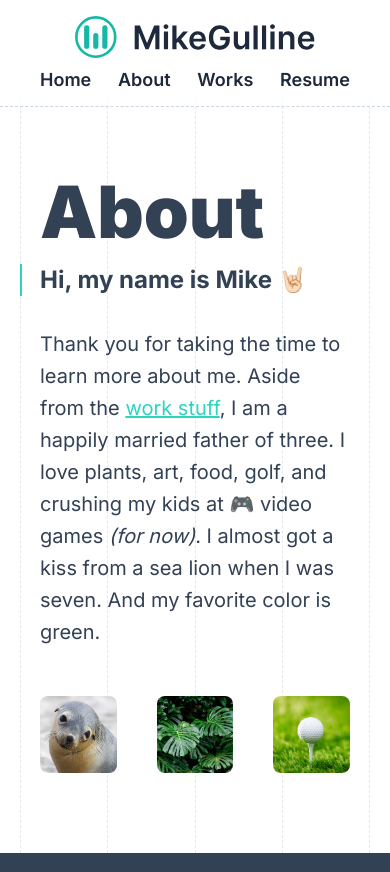
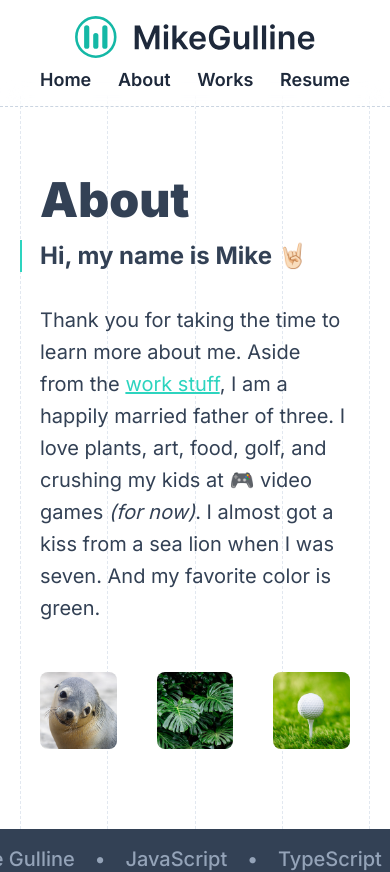
Before and after one commit to mikegulline/personal, a Next.js app: page /about in a window 390 px wide. Shown: the top 872 px of the page. Built offline with nearby package versions, Linux system fonts and the light colour scheme.

Commit message:
udated headers

```diff
--- a/src/app/about/page.tsx
+++ b/src/app/about/page.tsx
@@ -34,7 +34,7 @@ export default function About() {
       <GridContainer>
         <main className='py-20 md:py-40 lg:py-60 flex-col lg:flex lg:flex-row mt-24'>
           <div className='lg:w-1/2 px-5'>
-            <h1 className='text-7xl sm:text-9xl font-black mb-4'>About</h1>
+            <h1 className='text-5xl sm:text-9xl font-black mb-4'>About</h1>
             <BorderLeft>
               <h2 className='text-2xl sm:text-3xl mb-8 font-bold'>
                 Hi, my name is Mike 🤘🏻
--- a/src/app/resume/page.tsx
+++ b/src/app/resume/page.tsx
@@ -15,7 +15,7 @@ export default function Resume() {
     <GridContainer columns={3}>
       <main className='py-20 md:py-40 lg:py-60 flex-col mt-24'>
         <div className='w-full px-5 relative mb-24 sm:pr-10'>
-          <h1 className='text-7xl sm:text-9xl font-black mb-4'>Resume</h1>
+          <h1 className='text-5xl sm:text-9xl font-black mb-4'>Resume</h1>
           <BorderLeft>
             <h2 className='text-2xl sm:text-3xl mb-8 font-bold '>
               Mike Gulline—<em>Front End Engineer</em>
--- a/src/app/works/page.tsx
+++ b/src/app/works/page.tsx
@@ -23,7 +23,7 @@ export default function Work() {
     <GridContainer columns={3}>
       <main className='py-20 md:py-40 lg:py-60 flex-col mt-24'>
         <div className='w-full px-5 relative mb-12 sm:mb-24 sm:pr-10 text-left sm:text-center'>
-          <h1 className='text-7xl sm:text-9xl font-black mb-4'>Works</h1>
+          <h1 className='text-5xl sm:text-9xl font-black mb-4'>Works</h1>
           <BorderLeft>
             <h2 className='text-2xl sm:text-3xl mb-8 font-bold '>
               Responsive Web Design &amp; Development
```
